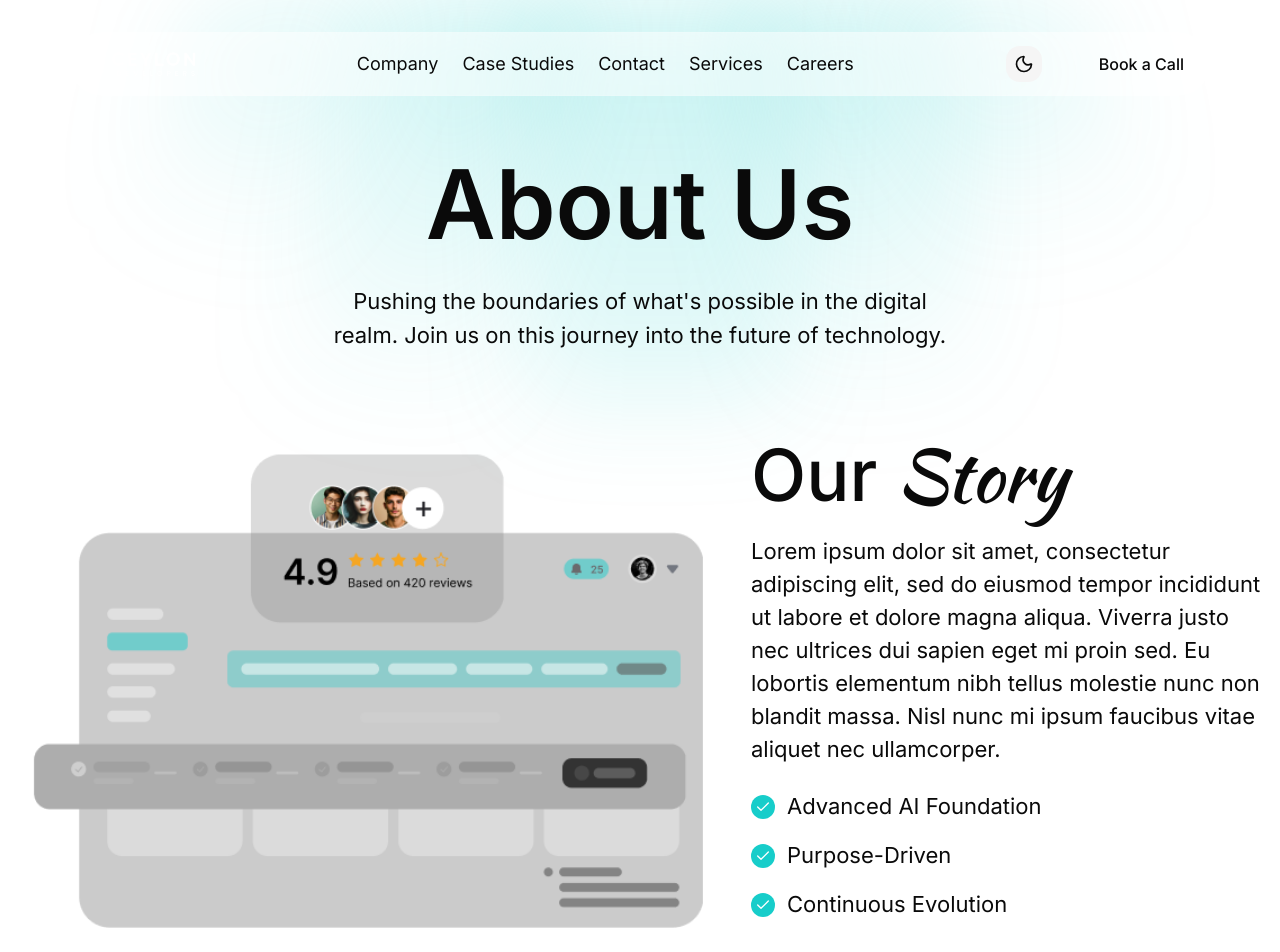
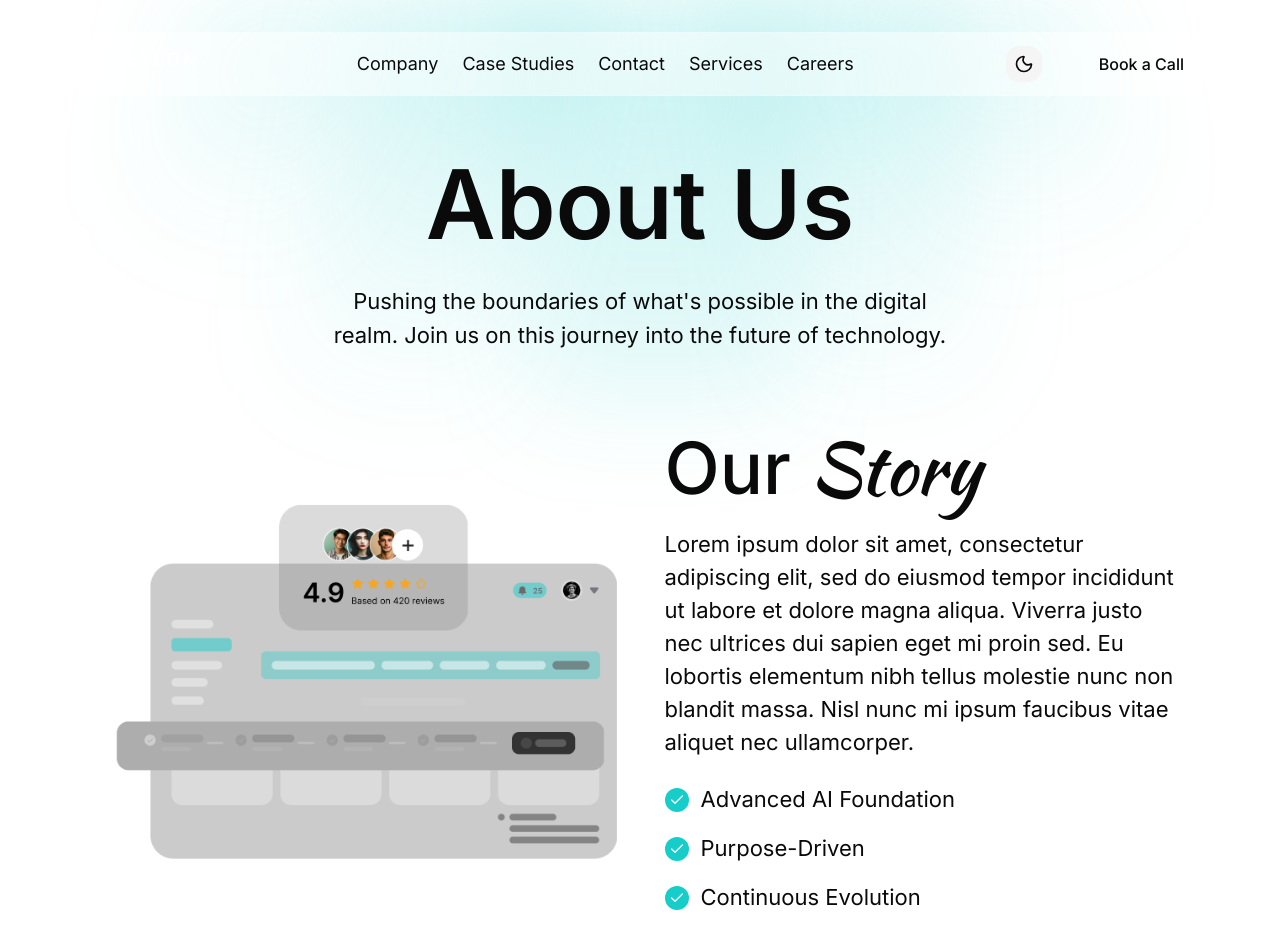
Before and after one commit to Roshen-Perera/ceylon-developers-portfolio, a Next.js app: page /about in a window 1280 px wide. Shown: the top 952 px of the page. Built offline with nearby package versions, Linux system fonts and the light colour scheme.

Commit message:
Update image dimensions in StoryContainerIMG component for consistency

```diff
--- a/components/storyContainerIMG.tsx
+++ b/components/storyContainerIMG.tsx
@@ -32,8 +32,8 @@ const StoryContainerIMG = () => {
             : "/assets/images/storyContainer.png"
         }
         alt={"today's activity dashboard"}
-        width={686}
-        height={487}
+        width={513}
+        height={371}
         style={{ opacity: 1 }}
       />
     </div>
```
